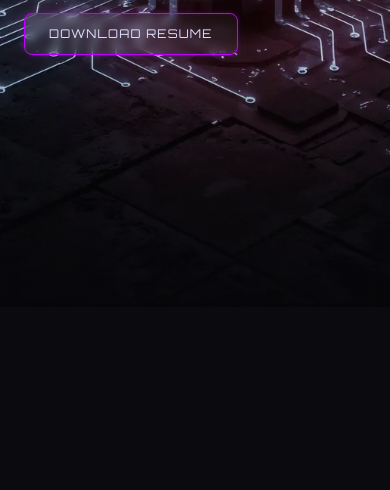
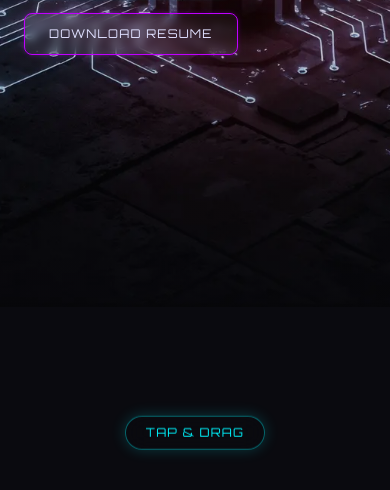
Before and after one commit to Kavya-Jain-coder/kavya-jain-portfolio, a Next.js app: page / in a window 390 px wide. Shown: the part 537-1027 px from the top of the page. Built offline with nearby package versions, Linux system fonts and the light colour scheme; no server answers.

Commit message:
Add Tap & Drag hint overlay for touch devices on CyberHead

```diff
--- a/src/components/three/CyberHead.tsx
+++ b/src/components/three/CyberHead.tsx
@@ -1,6 +1,6 @@
 'use client';
 
-import { useEffect, useRef } from 'react';
+import { useEffect, useRef, useState } from 'react';
 import * as THREE from 'three';
 import { GLTFLoader } from 'three/examples/jsm/loaders/GLTFLoader.js';
 import { DRACOLoader } from 'three/examples/jsm/loaders/DRACOLoader.js';
@@ -8,6 +8,7 @@ import { DRACOLoader } from 'three/examples/jsm/loaders/DRACOLoader.js';
 export default function CyberHead() {
   const containerRef = useRef<HTMLDivElement>(null);
   const isVisible = useRef(true);
+  const [hasInteracted, setHasInteracted] = useState(false);
 
   useEffect(() => {
     if (!containerRef.current) return;
@@ -184,7 +185,15 @@ export default function CyberHead() {
   return (
     <div
       ref={containerRef}
-      className="w-full h-full min-h-[400px] md:min-h-[600px] cursor-crosshair flex items-center justify-center"
-    />
+      className="w-full h-full min-h-[400px] md:min-h-[600px] cursor-crosshair flex items-center justify-center relative"
+      onTouchStart={() => setHasInteracted(true)}
+      onMouseDown={() => setHasInteracted(true)}
+    >
+      {!hasInteracted && (
+        <div className="absolute lg:hidden bottom-4 md:bottom-10 flex flex-col items-center animate-bounce pointer-events-none z-10 bg-base-dark/60 px-5 py-2 rounded-full border border-neon-cyan/40 backdrop-blur-md shadow-[0_0_15px_rgba(0,245,255,0.2)]">
+          <span className="text-neon-cyan font-orbitron text-xs tracking-widest uppercase">Tap & Drag</span>
+        </div>
+      )}
+    </div>
   );
 }
```
